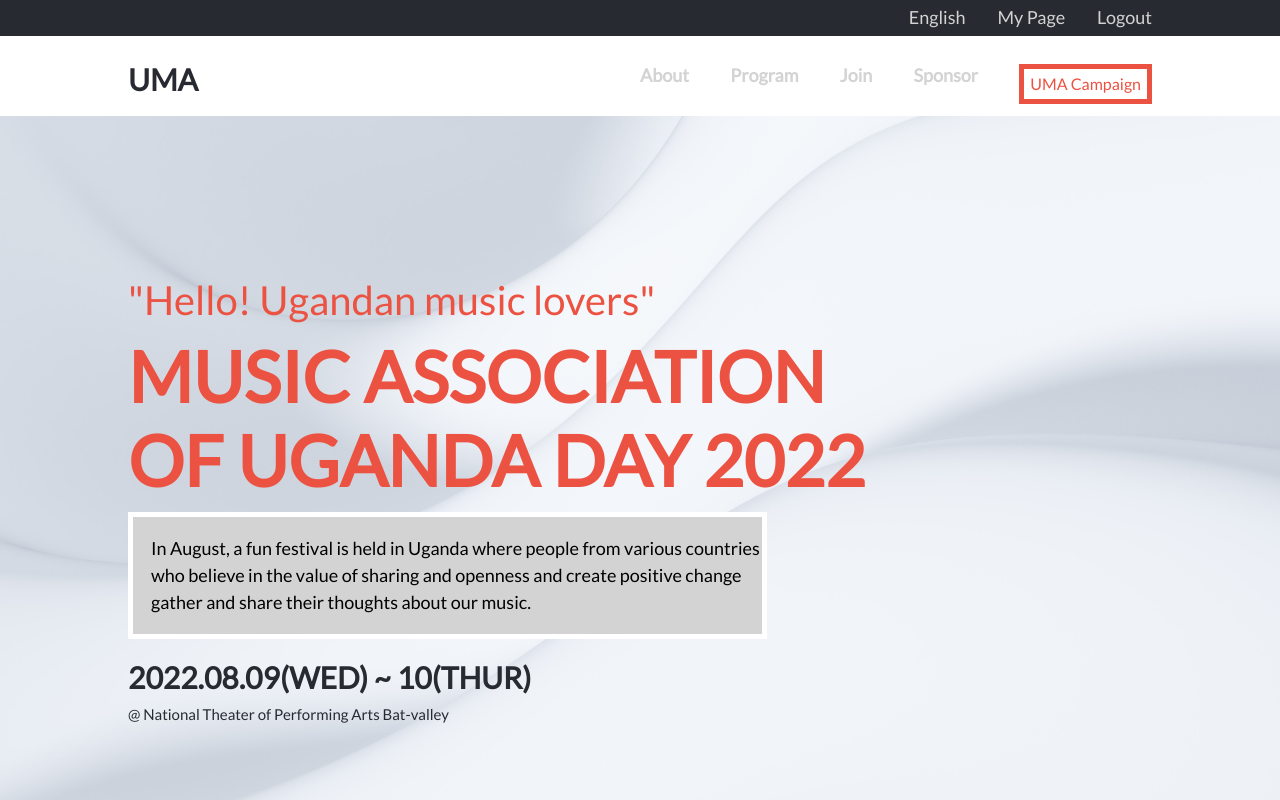
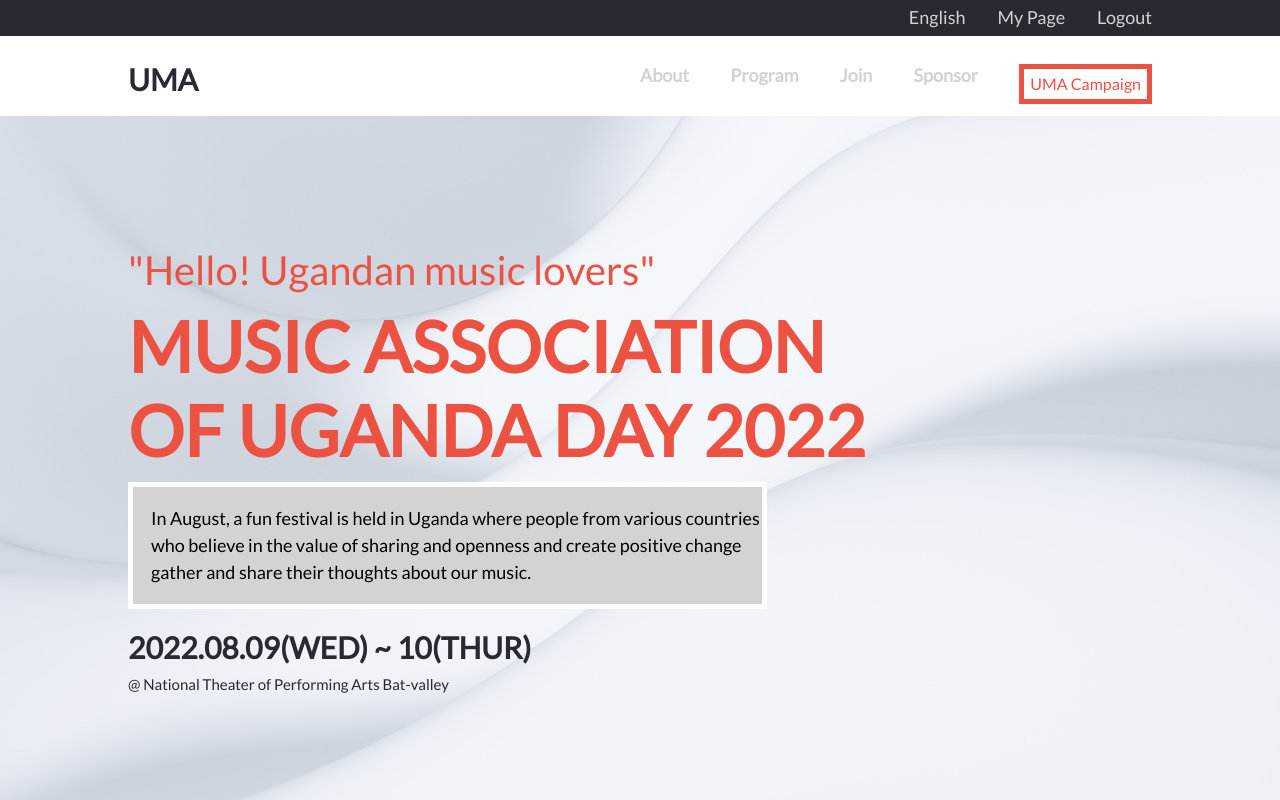
Before and after one commit to Zeph180/UmaDay22, a website: page index.html in a window 1280 px wide. Shown: the top 800 px of the page. Drawn offline with Linux system fonts and the light colour scheme; some icons are missing; files whose address does not match are found by name.

```diff
--- a/index.css
+++ b/index.css
@@ -396,7 +396,7 @@
 
   .catch-text-sec {
     align-items: flex-start;
-    padding: 150px 0 120px 10%;
+    padding: 120px 0 120px 10%;
     height: auto;
   }
 
```
